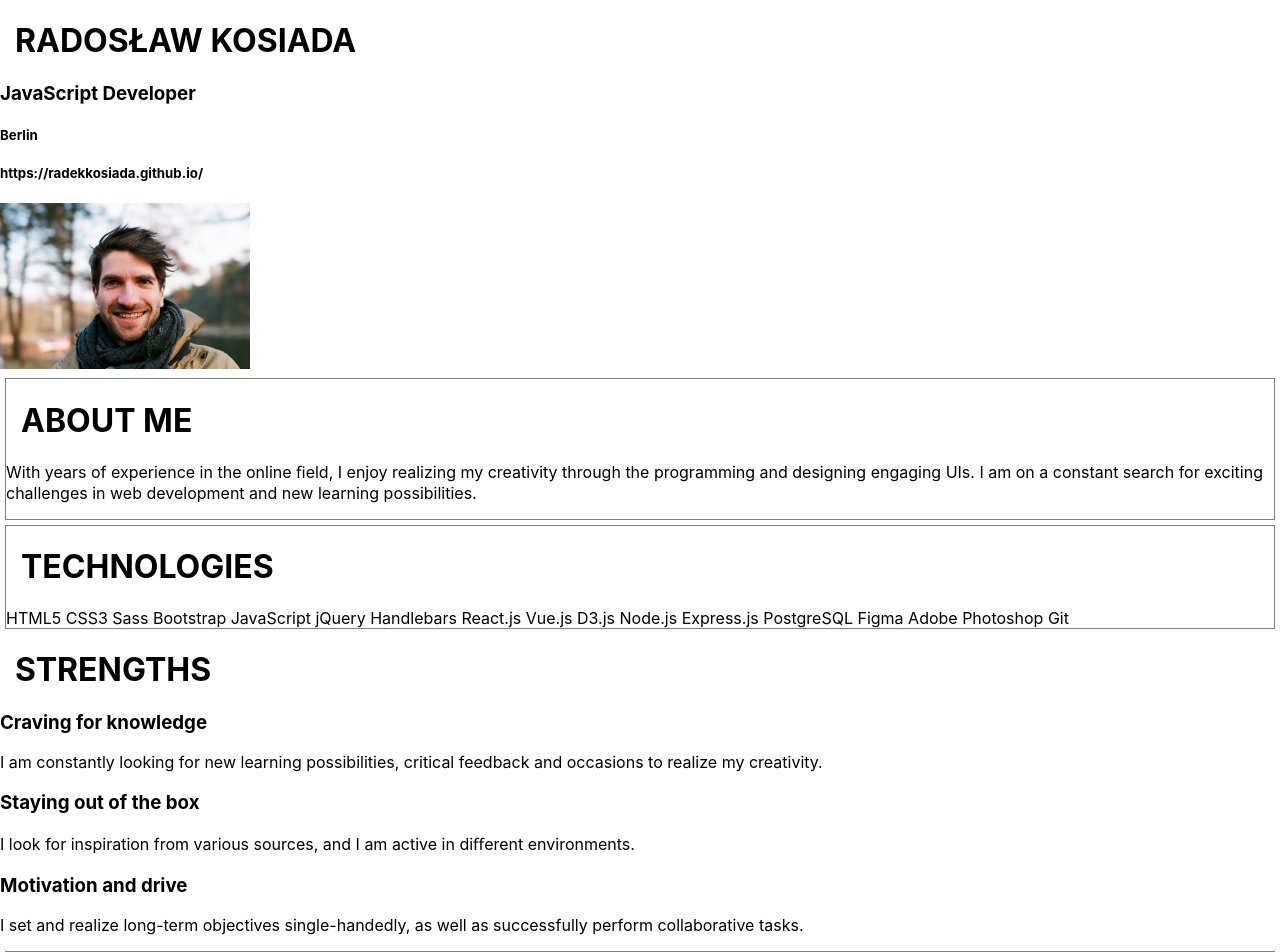
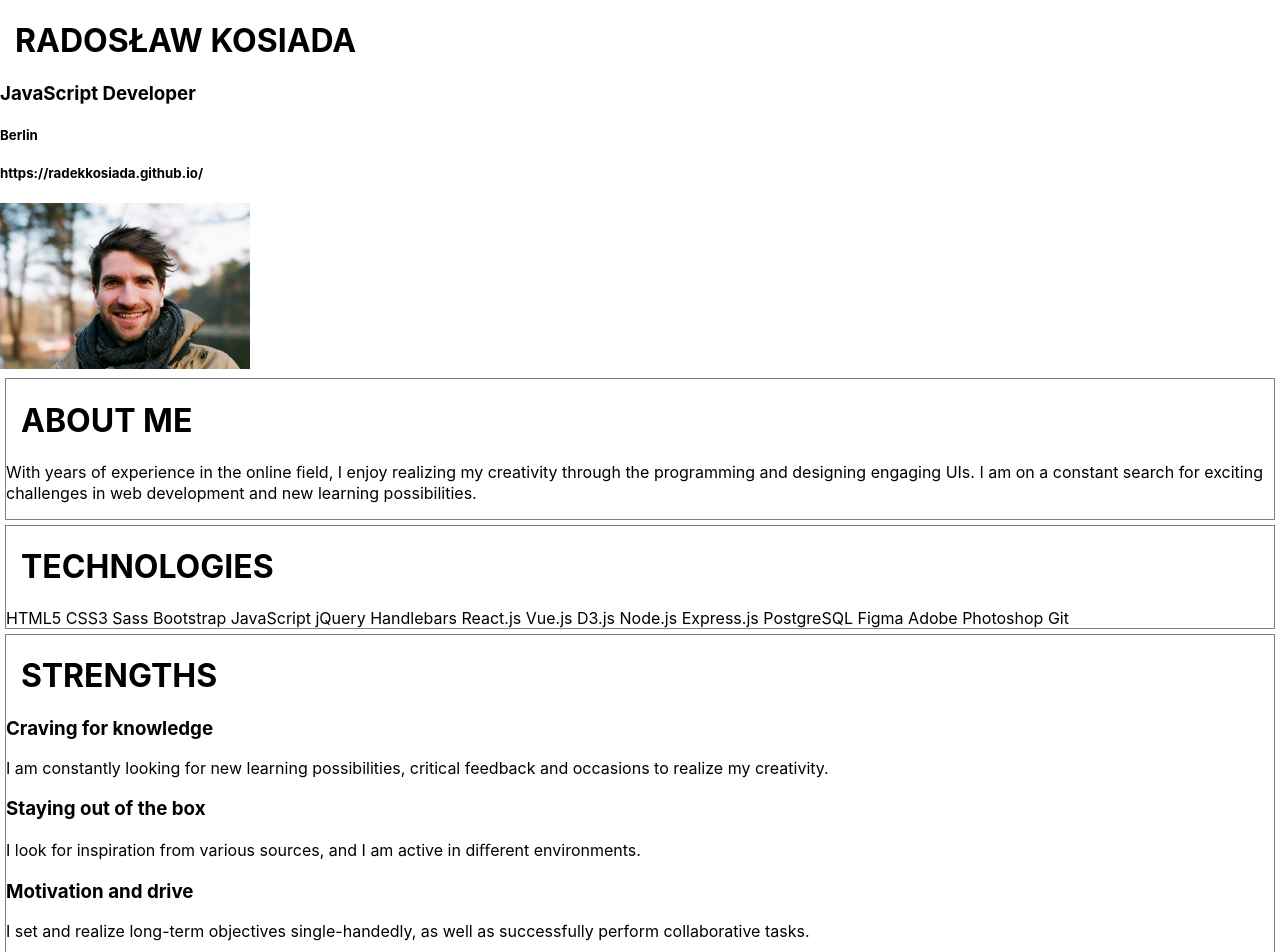
Before and after one commit to RadekKosiada/cv-project, a React (Create React App) app: page / in a window 1280 px wide. Shown: the top 952 px of the page. Built offline with nearby package versions, Linux system fonts and the light colour scheme.

Commit message:
Change classNames for Skills

```diff
--- a/src/App.css
+++ b/src/App.css
@@ -5,8 +5,8 @@
 .experience,
 .technologies,
 .about,
-.skills-unit,
-.languages-unit {
+.languages,
+.strengths {
   border: 1px solid grey;
   margin: 5px;
 }
--- a/src/App.js
+++ b/src/App.js
@@ -33,7 +33,7 @@ function App() {
 
       <Technologies {...technologies} />
 
-      <Skills skillsData={strengths} header="Strengths" skillClass="strength" />
+      <Skills skillsData={strengths} header="Strengths" skillClass="strengths" />
 
       <Experience header="Work experience" className="work" mainData={work} />
 
--- a/src/components/Skills.js
+++ b/src/components/Skills.js
@@ -3,7 +3,7 @@ import "../App.css";
 
 function Skills(props) {
   return (
-    <div className={`skills ${props.className}`}>
+    <div className={`skills ${props.skillClass}`}>
       <h1 className="skills-header">{props.header}</h1>
 
       {props.skillsData.map((skill, index) => {
```
